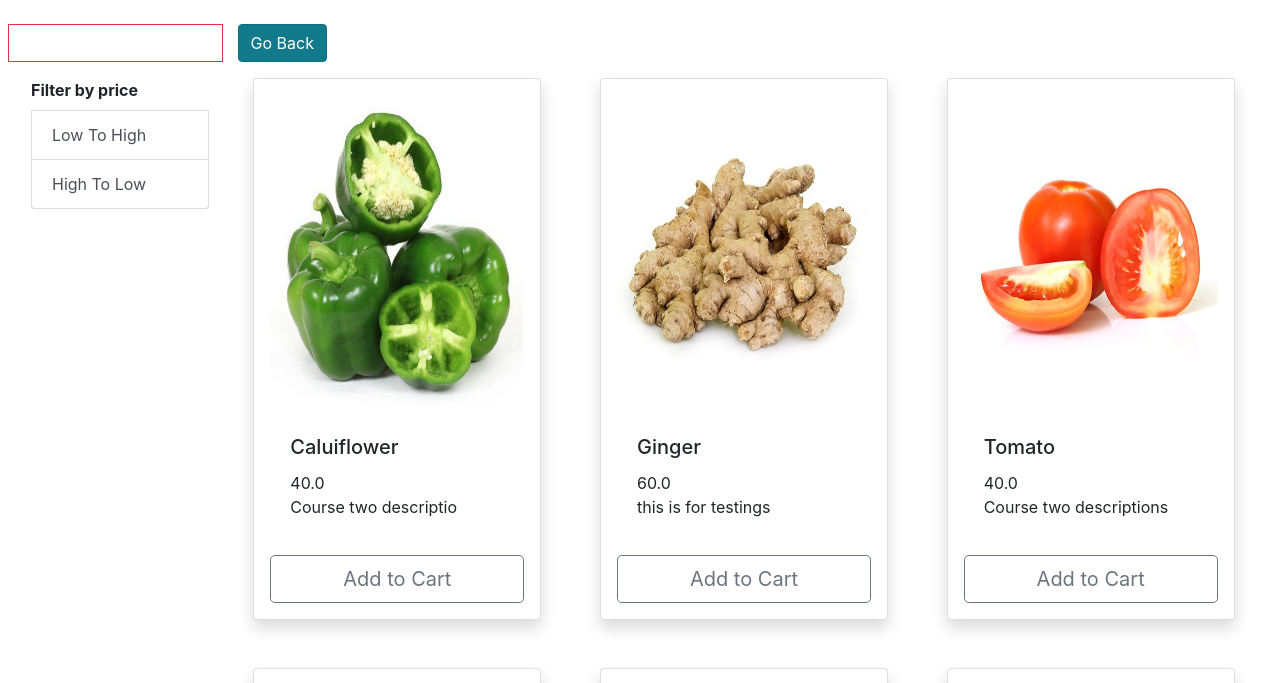
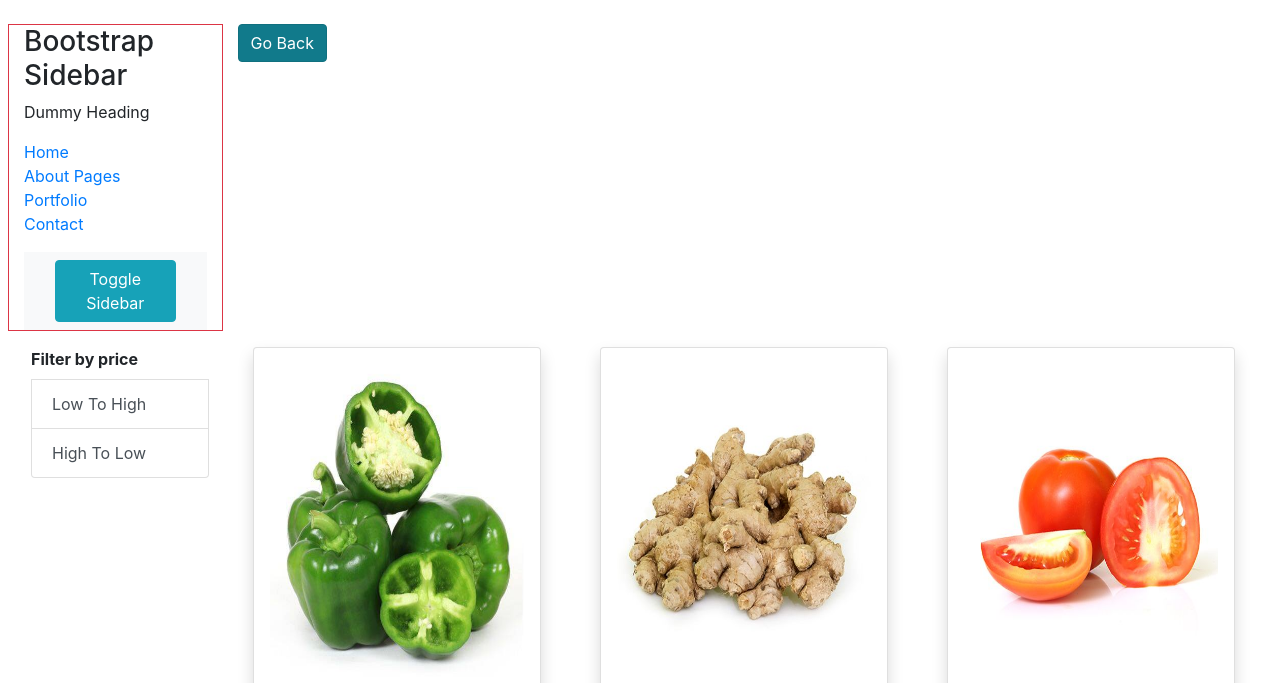
Before and after one commit to piyushpandey16444/EShop, a Django app: page / in a window 1280 px wide. Shown: the part 56-739 px from the top of the page. Run offline with Django 3.2, Linux system fonts and the light colour scheme; data comes from the database, SQL or seed files in the repository; some libraries are stand-ins or nearby versions.

Commit message:
adding sidebar

```diff
--- a/store/templates/store/home.html
+++ b/store/templates/store/home.html
@@ -11,7 +11,72 @@
   <div class="col-lg-2 border border-danger">
 
     <div class="wrapper">
-      <div id="sidebar"></div>
+      <!-- Sidebar -->
+    <nav id="sidebar">
+
+        <div id="dismiss">
+            <i class="fas fa-arrow-left"></i>
+        </div>
+
+        <div class="sidebar-header">
+            <h3>Bootstrap Sidebar</h3>
+        </div>
+
+        <ul class="list-unstyled components">
+            <p>Dummy Heading</p>
+            <li class="active">
+                <a href="#homeSubmenu" data-toggle="collapse" aria-expanded="false">Home</a>
+                <ul class="collapse list-unstyled" id="homeSubmenu">
+                    <li>
+                        <a href="#">Home 1</a>
+                    </li>
+                    <li>
+                        <a href="#">Home 2</a>
+                    </li>
+                    <li>
+                        <a href="#">Home 3</a>
+                    </li>
+                </ul>
+            </li>
+            <li>
+                <a href="#">About</a>
+                <a href="#pageSubmenu" data-toggle="collapse" aria-expanded="false">Pages</a>
+                <ul class="collapse list-unstyled" id="pageSubmenu">
+                    <li>
+                        <a href="#">Page 1</a>
+                    </li>
+                    <li>
+                        <a href="#">Page 2</a>
+                    </li>
+                    <li>
+                        <a href="#">Page 3</a>
+                    </li>
+                </ul>
+            </li>
+            <li>
+                <a href="#">Portfolio</a>
+            </li>
+            <li>
+                <a href="#">Contact</a>
+            </li>
+        </ul>
+    </nav>
+
+    <!-- Page Content -->
+    <div id="content">
+
+        <nav class="navbar navbar-expand-lg navbar-light bg-light">
+            <div class="container-fluid">
+
+                <button type="button" id="sidebarCollapse" class="btn btn-info">
+                    <i class="fas fa-align-left"></i>
+                    <span>Toggle Sidebar</span>
+                </button>
+            </div>
+        </nav>
+    </div>
+    <!-- Dark Overlay element -->
+    <div class="overlay"></div>
     </div>
 
   </div>
```
